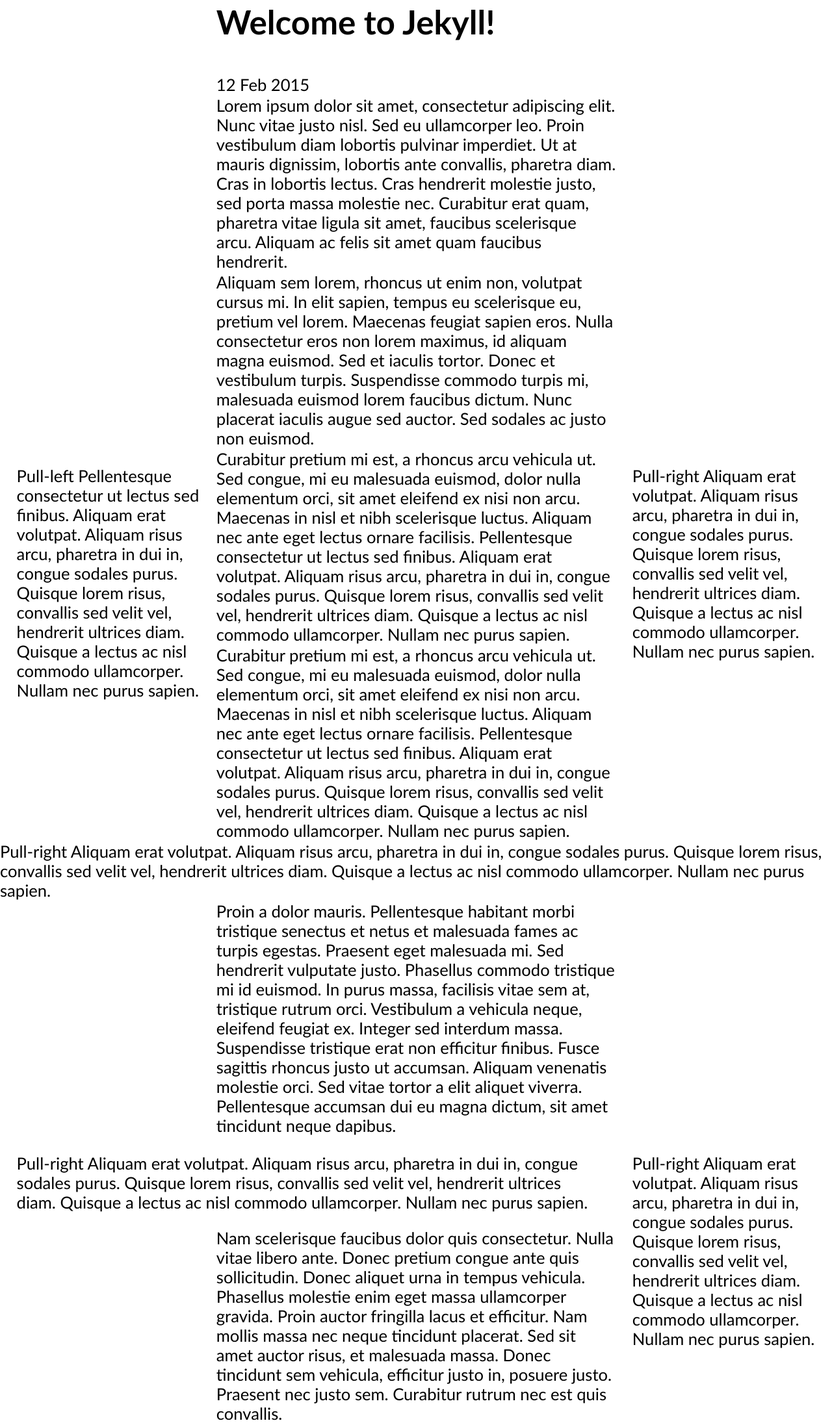
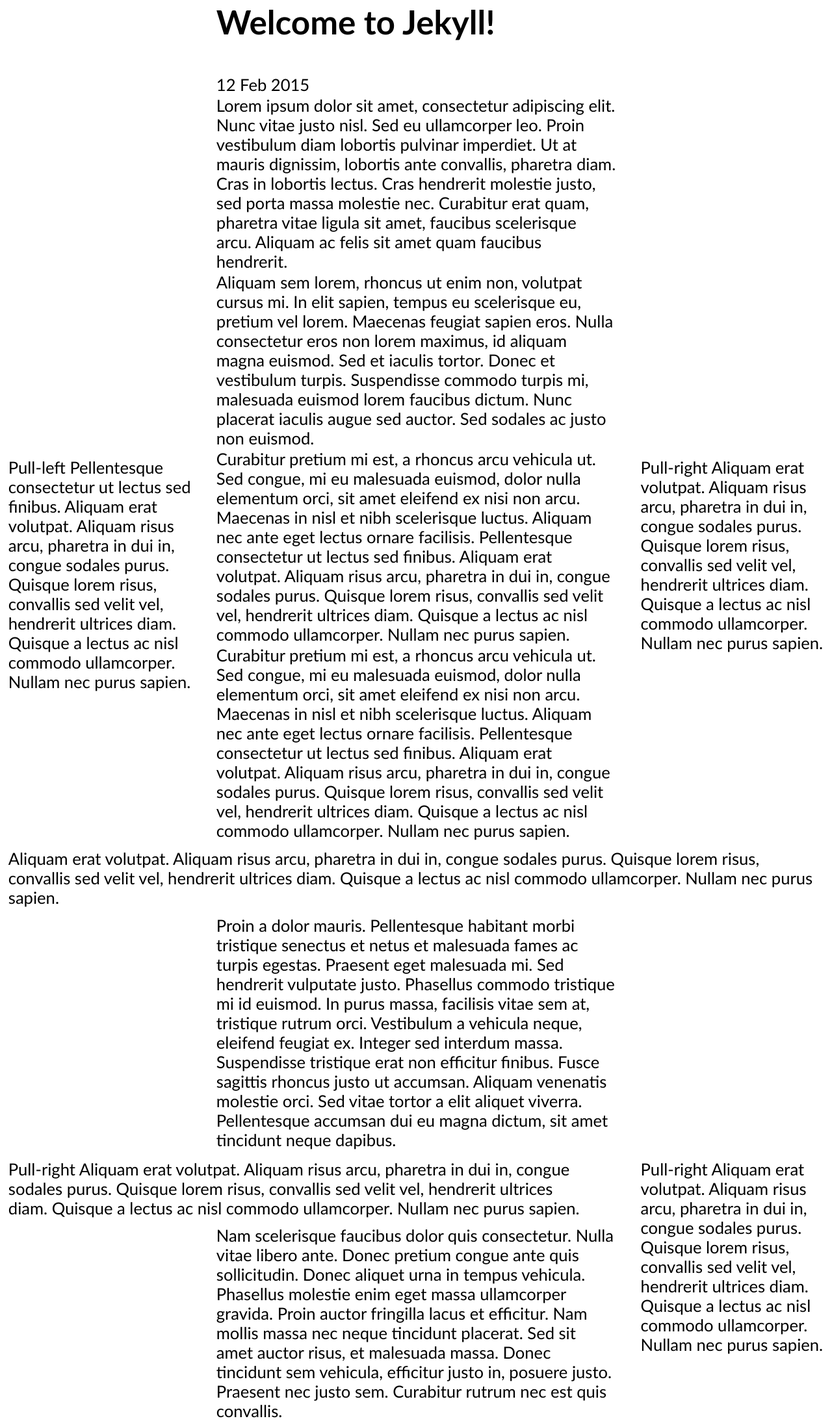
Before and after one commit to funionnn/funionnn.github.io, a Jekyll site: the page built from _posts/2015-02-12-welcome-to-jekyll.markdown, in a window 1280 px wide. Shown: the whole page at 65% size. Built offline with Jekyll 4.4.1, drawn with Linux system fonts in a browser that asks for light colours; Markdown is read by kramdown in place of the engine named in the settings.

Commit message:
fix full-width quote

```diff
--- a/_posts/2015-02-12-welcome-to-jekyll.markdown
+++ b/_posts/2015-02-12-welcome-to-jekyll.markdown
@@ -23,8 +23,7 @@
 
 Curabitur pretium mi est, a rhoncus arcu vehicula ut. Sed congue, mi eu malesuada euismod, dolor nulla elementum orci, sit amet eleifend ex nisi non arcu. Maecenas in nisl et nibh scelerisque luctus. Aliquam nec ante eget lectus ornare facilisis. Pellentesque consectetur ut lectus sed finibus. Aliquam erat volutpat. Aliquam risus arcu, pharetra in dui in, congue sodales purus. Quisque lorem risus, convallis sed velit vel, hendrerit ultrices diam. Quisque a lectus ac nisl commodo ullamcorper. Nullam nec purus sapien.
 
-<div class="full-qoute">
-Pull-right
+<div class="double-wide">
  Aliquam erat volutpat. Aliquam risus arcu, pharetra in dui in, congue sodales purus. Quisque lorem risus, convallis sed velit vel, hendrerit ultrices diam. Quisque a lectus ac nisl commodo ullamcorper. Nullam nec purus sapien.
 </div>
 
--- a/css/skeleton.scss
+++ b/css/skeleton.scss
@@ -33,7 +33,7 @@
 $large-double-wide-column: 100% - 2 * $margin;
 
 @mixin column {
-  margin: 2 * $margin;
+  margin: $margin;
 }
 
 @media (max-width: 760px) {
@@ -44,7 +44,7 @@
     width: $small-column;
   }
 
-  .full-qoute {
+  .double-wide {
     @include column;
     width: $small-column;
   }
@@ -84,7 +84,7 @@
     float: right;
   }
 
-  .full-quote {
+  .double-wide {
     @include column;
     width: $large-double-wide-column;
   }
```
